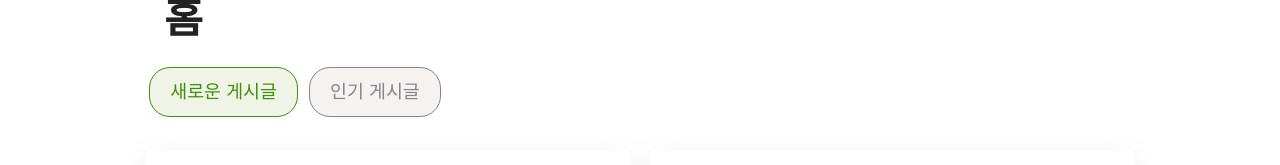
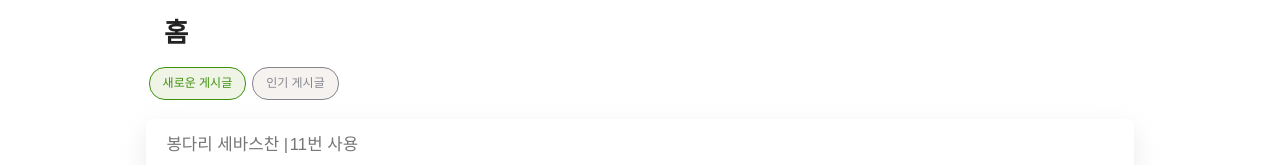
Before and after one commit to codestates-seb/seb43_main_008, a Next.js app in the folder client/: page /main in a window 1280 px wide. Shown: the top 165 px of the page. Built offline with nearby package versions, Linux system fonts and the light colour scheme; a web font is replaced by a local one.

Commit message:
Feat: 메인 페이지 컴포넌트 분리

```diff
--- /dev/null
+++ b/client/app/main/Filter.tsx
@@ -0,0 +1,55 @@
+"use client";
+
+import { useState } from "react";
+import styled from "styled-components";
+
+export const Filter: React.FC = () => {
+  const [isSelected, setIsSelected] = useState(false);
+
+  return (
+    <StyledFilter>
+      <div className="filter">
+        <div
+          className={isSelected ? "tag" : "selected tag"}
+          onClick={() => setIsSelected(false)}
+        >
+          새로운 게시글
+        </div>
+        <div
+          className={isSelected ? "selected tag" : "tag"}
+          onClick={() => setIsSelected(true)}
+        >
+          인기 게시글
+        </div>
+      </div>
+    </StyledFilter>
+
+  )
+};
+
+const StyledFilter = styled.div`
+    .filter {
+    display: flex;
+    flex-direction: row;
+    align-items: baseline;
+    margin-left: 0.8rem;
+    margin-bottom: 0.6rem;
+    }
+    .tag {
+      padding: 0.5rem 0.8rem 0.5rem 0.8rem;
+      margin-right: 0.4rem;
+
+      font-size: 0.75rem;
+      color: #85858e;
+      background-color: #f5f2f0;
+
+      border-radius: 16px;
+      border: solid 1px #85858e;
+      cursor: pointer;
+    }
+    .selected {
+      border: solid 1px #3f910c;
+      background-color: #eff4e7;
+      color: #3f910c;
+    }
+`
--- /dev/null
+++ b/client/app/main/Lists.tsx
@@ -0,0 +1,32 @@
+"use client";
+
+import styled from "styled-components";
+
+import Card from "./Card";
+import list from "./list";
+
+export const Lists = () => {
+  return (
+    <StyledLists className="list">
+      {list.map((data) => (
+        <li className="item" key={data.id}>
+          <Card key={data.id} {...data} />
+        </li>
+      ))}
+    </StyledLists>
+  )
+}
+
+const StyledLists = styled.section`
+    .list {
+    display: flex;
+    flex-direction: column;
+    justify-content: center;
+    align-items: center;
+  }
+  .item {
+    display: flex;
+    justify-content: center;
+    width: 100%;
+  }
+`
--- /dev/null
+++ b/client/app/main/page.module.css
@@ -0,0 +1,41 @@
+.container {
+  width: 100%;
+  min-width: 390px;
+
+  display: flex;
+  flex-direction: column;
+
+  position: relative;
+  padding: 0 0.5rem 1.6rem 0.5rem;
+  color: #222;
+}
+
+@media screen and (min-width: 768px) {
+  .list {
+    display: flex;
+    flex-direction: row;
+    justify-content: flex-start;
+    flex-wrap: wrap;
+  }
+
+  .item {
+    width: 50%;
+  }
+
+  .title {
+    font-size: 2.64rem;
+    margin-bottom: 1.75rem;
+  }
+
+  .filter {
+    margin-bottom: 1.5rem;
+  }
+
+  .tag {
+    padding: 0.8rem 1.28rem;
+    margin-right: 0.64rem;
+
+    font-size: 1.15rem;
+    border-radius: 21px;
+  }
+}
--- a/client/app/main/page.tsx
+++ b/client/app/main/page.tsx
@@ -1,120 +1,15 @@
-"use client";
 
-import { useState } from "react";
-import styled from "styled-components";
-
-import Card from "./Card";
+import { Filter } from "./Filter"
 import { Header } from "./Header";
-import list from "./list";
+import { Lists } from "./Lists"
+import styles from "./page.module.css";
 
 export default function Main() {
-  const [isSelected, setIsSelected] = useState(false);
   return (
-    <StyledMain>
+    <main className={`${styles.container}`} >
       <Header />
-      <div className="filter">
-        <div
-          className={isSelected ? "tag" : "selected tag"}
-          onClick={() => setIsSelected(false)}
-        >
-          새로운 게시글
-        </div>
-        <div
-          className={isSelected ? "selected tag" : "tag"}
-          onClick={() => setIsSelected(true)}
-        >
-          인기 게시글
-        </div>
-      </div>
-      <section className="list">
-        {list.map((data) => (
-          <li className="item" key={data.id}>
-            <Card key={data.id} {...data} />
-          </li>
-        ))}
-      </section>
-    </StyledMain>
+      <Filter />
+      <Lists />
+    </main>
   );
 }
-
-const StyledMain = styled.main`
-  width: 100%;
-  min-width: 390px;
-
-  display: flex;
-  flex-direction: column;
-
-  position: relative;
-  /* top: 67.227px; */
-  padding: 0 0.5rem 1.6rem 0.5rem;
-  color: #222;
-
-  .filter {
-    display: flex;
-    flex-direction: row;
-    align-items: baseline;
-    margin-left: 0.8rem;
-    margin-bottom: 0.6rem;
-
-    .tag {
-      padding: 0.5rem 0.8rem 0.5rem 0.8rem;
-      margin-right: 0.4rem;
-
-      font-size: 0.75rem;
-      color: #85858e;
-      background-color: #f5f2f0;
-
-      border-radius: 16px;
-      border: solid 1px #85858e;
-      cursor: pointer;
-    }
-    .selected {
-      border: solid 1px #3f910c;
-      background-color: #eff4e7;
-      color: #3f910c;
-    }
-  }
-
-  .list {
-    display: flex;
-    flex-direction: column;
-    justify-content: center;
-    align-items: center;
-    /* margin: 0;
-    padding: 0; */
-  }
-
-  .item {
-    display: flex;
-    justify-content: center;
-    width: 100%;
-    /* margin: 0;
-    padding: 0; */
-  }
-
-  @media screen and (min-width: 768px) {
-    .list {
-      display: flex;
-      flex-direction: row;
-      justify-content: flex-start;
-      flex-wrap: wrap;
-    }
-    .item {
-      width: 50%;
-    }
-    .title {
-      font-size: 2.64rem;
-      margin-bottom: 1.75rem;
-    }
-    .filter {
-      margin-bottom: 1.5rem;
-      .tag {
-        padding: 0.8rem 1.28rem;
-        margin-right: 0.64rem;
-
-        font-size: 1.15rem;
-        border-radius: 21px;
-      }
-    }
-  }
-`;
```
